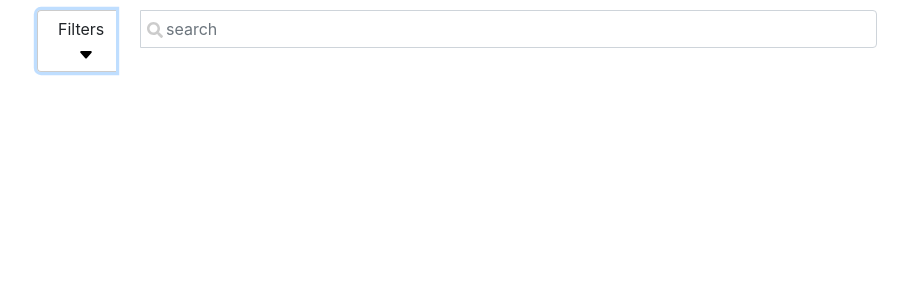
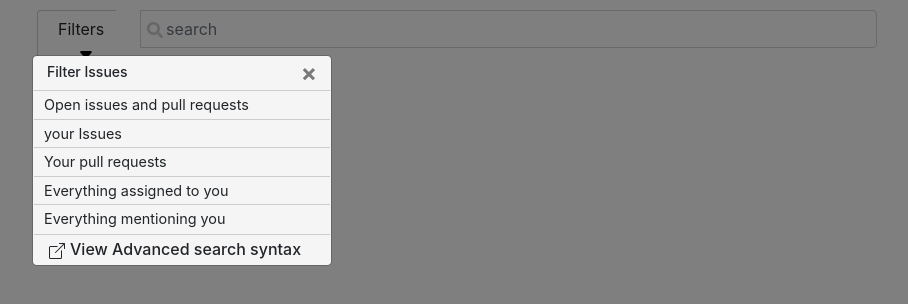
Before and after one commit to sonutiwari/github-issue-page, a Gatsby site: page / in a window 1280 px wide. Both pictures are taken after a click on the button "Filters". Shown: the whole page, without its empty margins (48-956 px from the left). Built offline with nearby package versions, Linux system fonts and the light colour scheme; Gatsby itself is replaced by a stand-in of ours.

Commit message:
Add filter feature on the page

```diff
--- a/src/components/CustomModal/CustomModal.scss
+++ b/src/components/CustomModal/CustomModal.scss
@@ -0,0 +1,40 @@
+$backgroundHoverAndBorderColor: rgb(204, 204, 204);
+.modal-content {
+  margin-left: -310px;
+  margin-top: 55px;
+  width: 300px;
+  background-color: rgb(245, 245, 245);
+
+  .modal-header {
+    padding: 5px 14px;
+  }
+
+  .modal-title {
+    font-size: 14px;
+  }
+
+  ul {
+    list-style: none;
+    padding: 0;
+    margin-top: -17px;
+    margin-left: -15px;
+    margin-right: -15px;
+    li {
+      font-size: 0.9em;
+      padding: 3px 10px;
+      border-top: 1px solid $backgroundHoverAndBorderColor;
+      &:hover {
+        background-color: $backgroundHoverAndBorderColor;
+      }
+    }
+  }
+
+  #more-filters-link {
+    border-top: 1px solid $backgroundHoverAndBorderColor;
+    margin: -15px;
+    padding: 5px 10px;
+    &:hover {
+      background-color: $backgroundHoverAndBorderColor;
+    }
+  }
+}
--- a/src/components/CustomModal/CustomModal.tsx
+++ b/src/components/CustomModal/CustomModal.tsx
@@ -1,9 +1,44 @@
+import "./CustomModal.scss"
+
+import { BoxArrowUpRight } from "react-bootstrap-icons"
+import { Modal } from "react-bootstrap"
 import React from "react"
 
-export default function CustomModal() {
+export default function CustomModal({
+  show,
+  handleClose,
+  handleItemClick,
+}: {
+  show: boolean
+  handleClose: () => void
+  handleItemClick: (filter: string) => void
+}) {
   return (
-    <div>
-      <h1>Hello World!</h1>
-    </div>
+    <Modal show={show} onHide={handleClose} keyboard={false} id="custom-modal">
+      <Modal.Header closeButton>
+        <Modal.Title>Filter Issues</Modal.Title>
+      </Modal.Header>
+      <Modal.Body>
+        <ul>
+          {[
+            "Open issues and pull requests",
+            "your Issues",
+            "Your pull requests",
+            "Everything assigned to you",
+            "Everything mentioning you",
+          ].map((filter, index) => (
+            <li key={index} onClick={() => handleItemClick(filter)}>
+              {filter}
+            </li>
+          ))}
+        </ul>
+        <a>
+          <h6 id="more-filters-link">
+            <BoxArrowUpRight style={{ margin: "0 5px" }} />
+            View Advanced search syntax
+          </h6>
+        </a>
+      </Modal.Body>
+    </Modal>
   )
 }
--- a/src/components/customSelect/SelectOptions.tsx
+++ b/src/components/customSelect/SelectOptions.tsx
@@ -12,8 +12,10 @@ export default function SelectOptions() {
   const handleFilterButtonClick = () => {
     setShowFilteredOptions(showFilteredOptions => !showFilteredOptions)
   }
-
-  const showModalWithFilterOptions = () => {}
+  const handleItemClick = (filter: string) => {
+    console.log(filter)
+    handleFilterButtonClick()
+  }
   return (
     <Fragment>
       <Button
@@ -26,7 +28,13 @@ export default function SelectOptions() {
           <img src={caretDown} alt="caret-down" />
         </span>
       </Button>
-      {showFilteredOptions ? null : <CustomModal />}
+      {showFilteredOptions ? (
+        <CustomModal
+          show={showFilteredOptions}
+          handleClose={handleFilterButtonClick}
+          handleItemClick={handleItemClick}
+        />
+      ) : null}
     </Fragment>
   )
 }
```
Also changed, not shown: static/images/box-arrow-up-right.svg (added).
